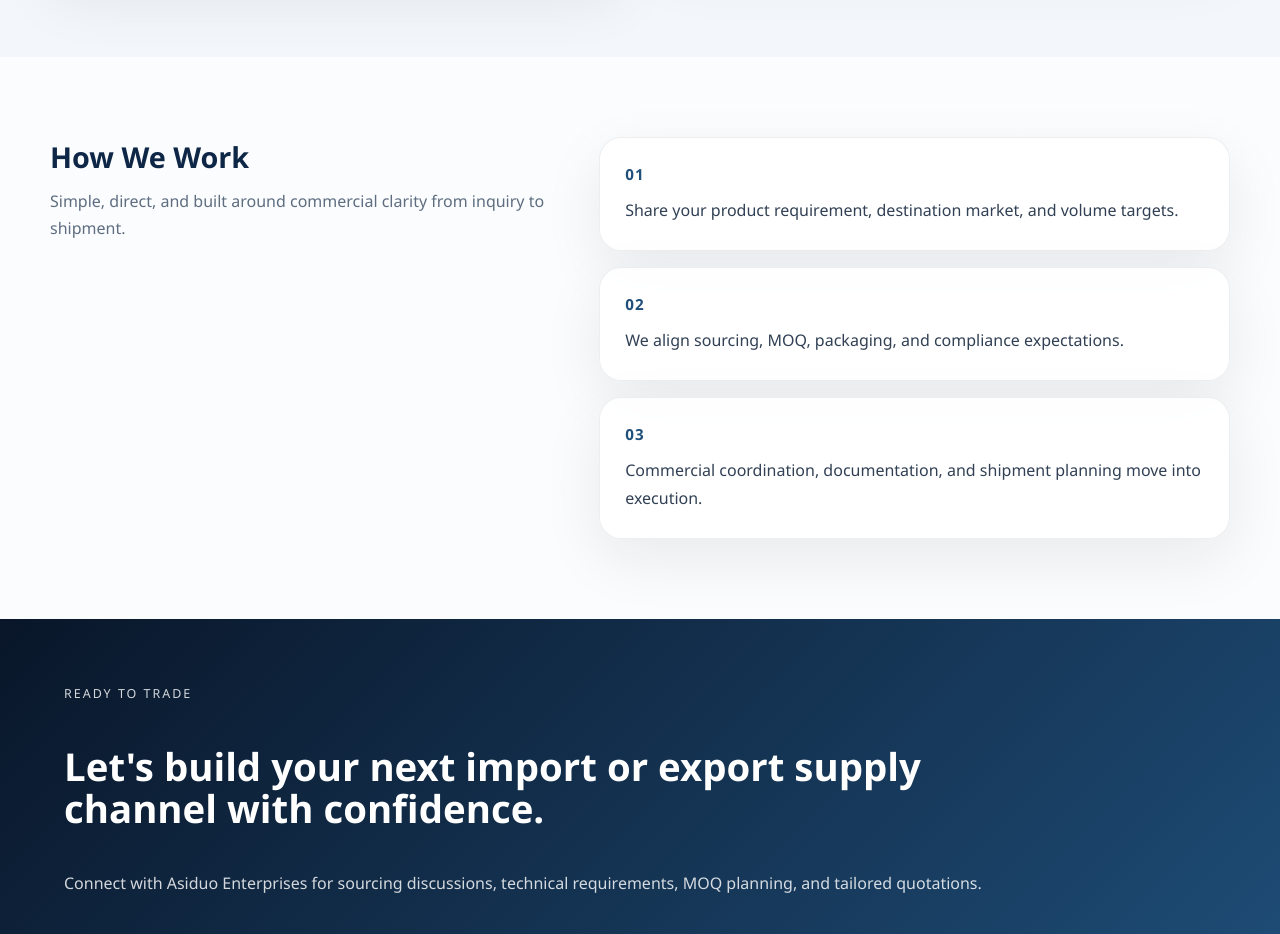
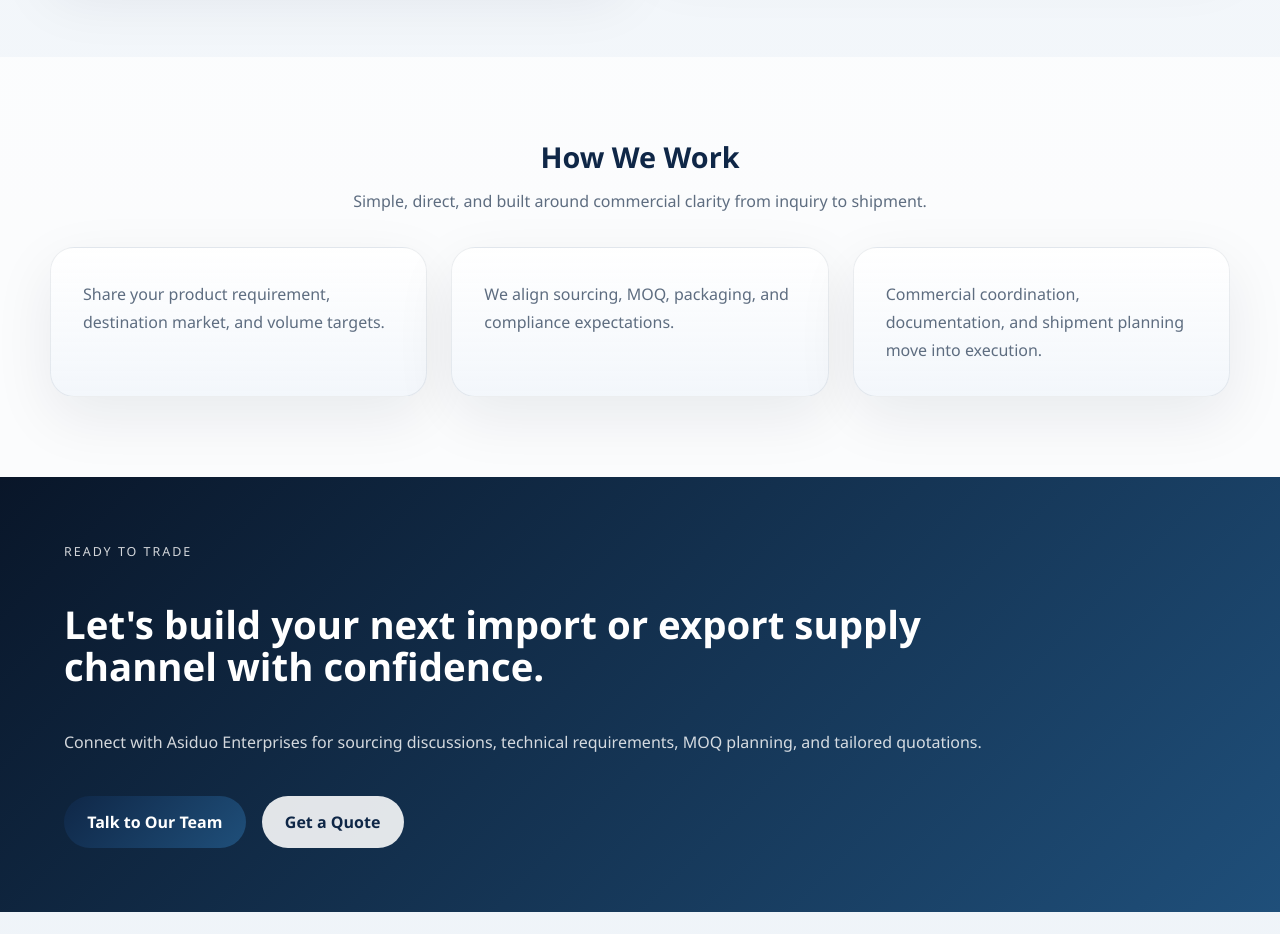
Before and after one commit to asiduogroup-design/asiduo, a React (Create React App) app in the folder frontend/: page / in a window 1280 px wide. Shown: the part 2520-3454 px from the top of the page. Built offline with nearby package versions, Linux system fonts and the light colour scheme; no server answers.

Commit message:
how we work section styles added

```diff
--- a/frontend/src/pages/HomePage.js
+++ b/frontend/src/pages/HomePage.js
@@ -288,18 +288,14 @@ const HomePage = () => {
       </section>
 
       <section className="section section-muted">
-        <div className="container process-shell">
-          <div>
-            <SectionHeader
-              title="How We Work"
-              subtitle="Simple, direct, and built around commercial clarity from inquiry to shipment."
-              align="left"
-            />
-          </div>
-          <div className="process-list">
-            {tradeSteps.map((step, index) => (
-              <div className="process-card" key={step}>
-                <span>{`0${index + 1}`}</span>
+        <div className="container">
+          <SectionHeader
+            title="How We Work"
+            subtitle="Simple, direct, and built around commercial clarity from inquiry to shipment."
+          />
+          <div className="capability-grid">
+            {tradeSteps.map((step) => (
+              <div className="capability-card" key={step}>
                 <p>{step}</p>
               </div>
             ))}
--- a/frontend/src/styles/index.css
+++ b/frontend/src/styles/index.css
@@ -501,13 +501,6 @@ main {
   box-shadow: var(--shadow-soft);
 }
 
-.process-card span {
-  color: var(--color-blue);
-  font-size: 0.95rem;
-  font-weight: 800;
-  letter-spacing: 0.08em;
-}
-
 .process-card p {
   margin: 0;
   line-height: 1.75;
```
